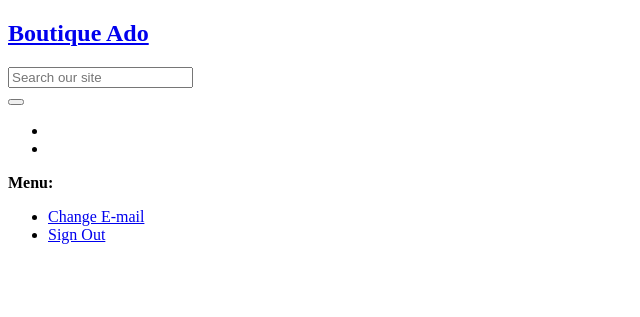
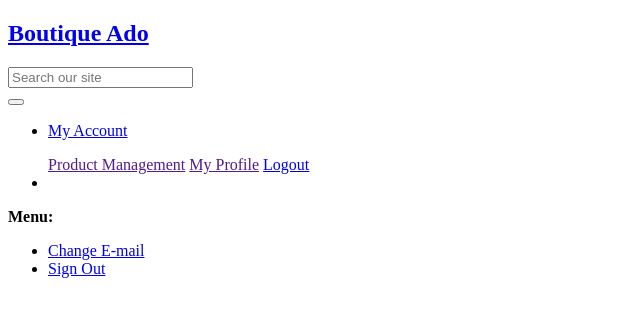
Before and after one commit to StephenJ2020/Boutique-Ado, a Django app: template templates/allauth/base.html in a window 1280 px wide. Shown: the top 317 px of the page, without its empty margins (0-640 px from the left). Run offline with Django 3.2, Linux system fonts and the light colour scheme; the template is opened without the code that fills it, so the values that code supplies are empty; the visitor is signed in with stand-in values (Sample User, id 1).

Commit message:
feat: Add user authentication to navbar in base.html

```diff
--- a/templates/allauth/base.html
+++ b/templates/allauth/base.html
@@ -33,7 +33,26 @@
               </div>
               <div class="col-12 col-lg-4 my-auto py-1 py-lg-0">
                 <ul class="list-inline list-unstyled text-center text-lg-right my-0">
-                  <li class="list-inline-item dropdown"></li>
+                  <li class="list-inline-item dropdown">
+                    <a href="#" class="text-black nav-link" id="user-options" data-toggle="dropdown" aria-haspopup="true" aria-expanded="false">
+                      <div class="text-center">
+                        <div><i class="fas-fa-user fa-lg"></i></div>
+                        <p class="my-0">My Account</p>
+                      </div>
+                    </a>
+                    <div class="dropdown-menu border-0" aria-labelledby="user-options">
+                      {% if request.user.is_authenticated %}
+                        {% if request.user.is_superuser %}
+                          <a href="" class="dropdown-item">Product Management</a>
+                        {% endif %}
+                        <a href="" class="dropdown-item">My Profile</a>
+                        <a href="{% url 'account_logout' %}" class="dropdown-item">Logout</a>
+                      {% else %}
+                        <a href="{% url 'account_signup' %}" class="dropdown-item">Register</a>
+                        <a href="{% url 'account_login' %}" class="dropdown-item">Login</a>
+                      {% endif %}
+                    </div>
+                  </li>
                   <li class="list-inline-item"></li>
                 </ul>
               </div>
```
